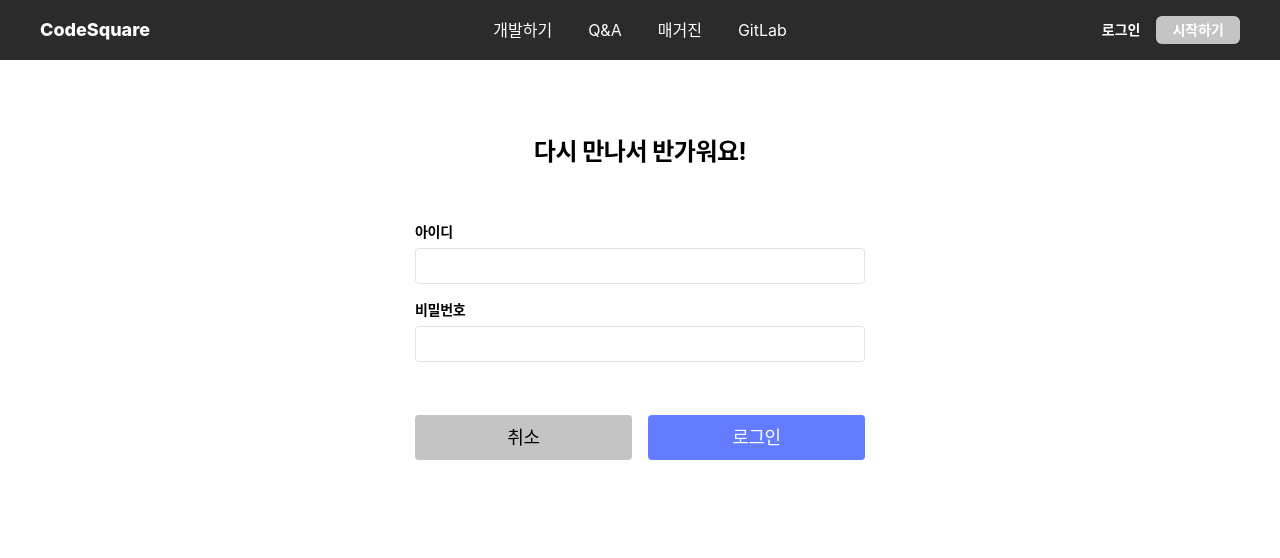
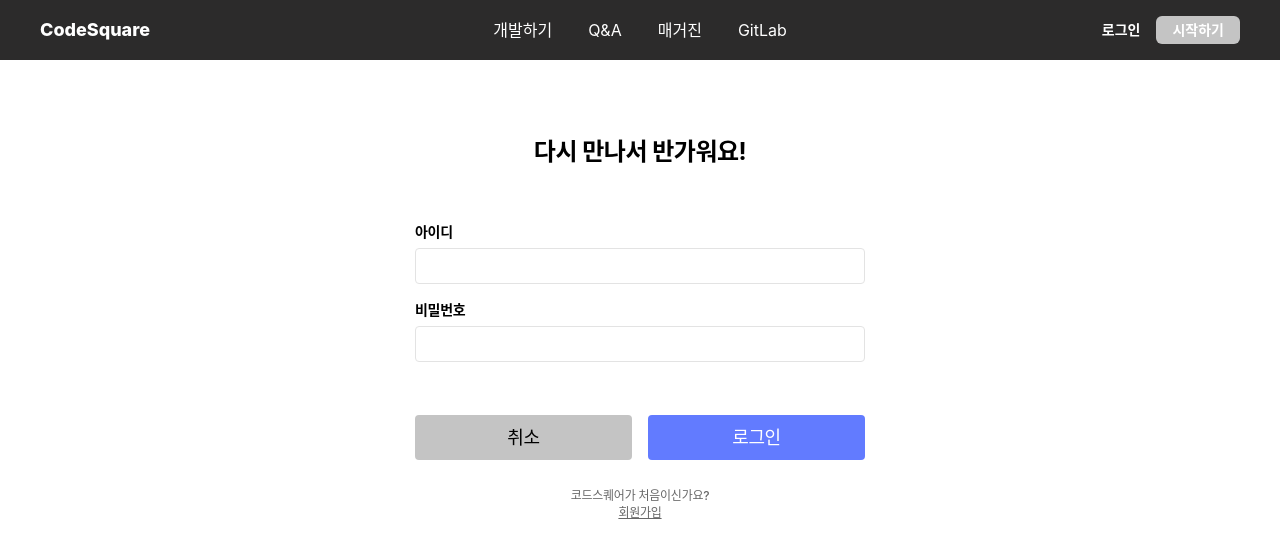
Before and after one commit to osamhack2020/WEB_CodeSquare_AmongUs, a React (Create React App) app in the folder frontend/: page /login in a window 1280 px wide. Shown: the top 558 px of the page. Built offline with nearby package versions, Linux system fonts and the light colour scheme.

Commit message:
LoginForm에 회원가입 안내 문구와 링크 추가 (#2)

```diff
--- a/frontend/src/components/login/LoginForm.tsx
+++ b/frontend/src/components/login/LoginForm.tsx
@@ -2,9 +2,16 @@
 import { css, jsx } from "@emotion/core";
 import styled from "@emotion/styled";
 import { useCallback, useState } from "react";
+import { Link } from "react-router-dom";
 import useInput from "../../lib/hooks/useInput";
 import { Button } from "../common/Button";
 import { LoginInput } from "./LoginInputForm";
+
+const WrapperLink = styled(Link)`
+  display: block;
+  color: inherit;
+  text-decoration: none;
+`;
 
 const LoginFormBlock = styled.div`
   display: flex;
@@ -18,7 +25,7 @@ export interface LoginForm {
 }
 
 export const LoginForm: React.FC<LoginForm> = ({
-  onSubmit: submit,
+  onSubmit: login,
   onCancel,
   ...props
 }) => {
@@ -28,10 +35,10 @@ export const LoginForm: React.FC<LoginForm> = ({
   const [password, onChangePassword] = useInput("");
   const onSubmit = useCallback(async () => {
     setLoading(true);
-    const loggedIn = await submit(username, password);
+    const loggedIn = await login(username, password);
     setLoading(false);
     setLoginFailed(!loggedIn);
-  }, [submit, username, password, setLoading]);
+  }, [login, username, password, setLoading]);
 
   return (
     <LoginFormBlock {...props}>
@@ -136,6 +143,45 @@ export const LoginForm: React.FC<LoginForm> = ({
           </div>
         </Button>
       </div>
+      <div
+        css={css`
+          display: flex;
+          flex-direction: column;
+          margin-top: 27px;
+        `}
+      >
+        <div
+          css={css`
+            font-style: normal;
+            font-weight: 500;
+            font-size: 12px;
+            line-height: 17px;
+            text-align: center;
+            letter-spacing: -0.02em;
+
+            color: #676767;
+          `}
+        >
+          코드스퀘어가 처음이신가요?
+        </div>
+        <WrapperLink to="/register">
+          <div
+            css={css`
+              font-style: normal;
+              font-weight: 500;
+              font-size: 12px;
+              line-height: 17px;
+              text-align: center;
+              letter-spacing: -0.02em;
+              text-decoration-line: underline;
+
+              color: #676767;
+            `}
+          >
+            회원가입
+          </div>
+        </WrapperLink>
+      </div>
     </LoginFormBlock>
   );
 };
```
